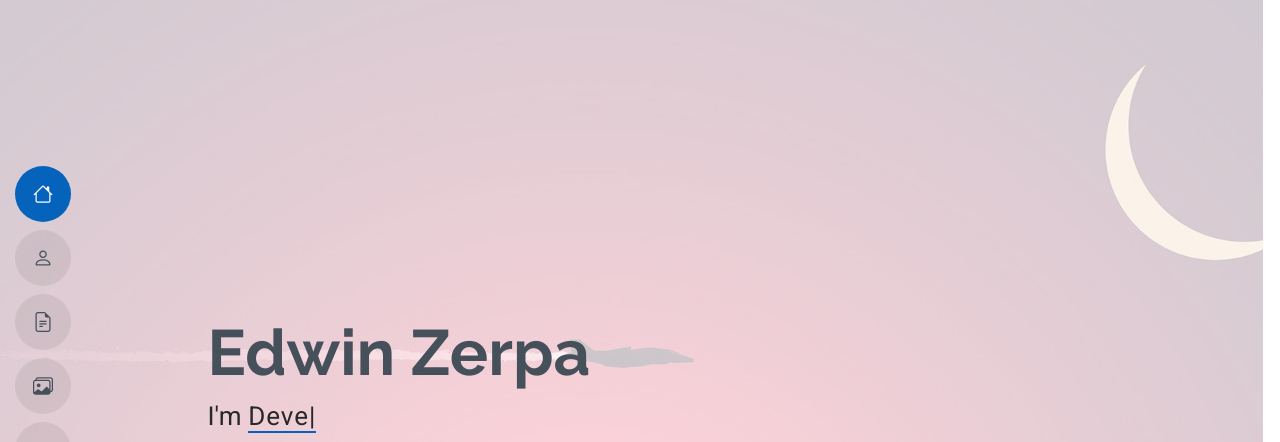
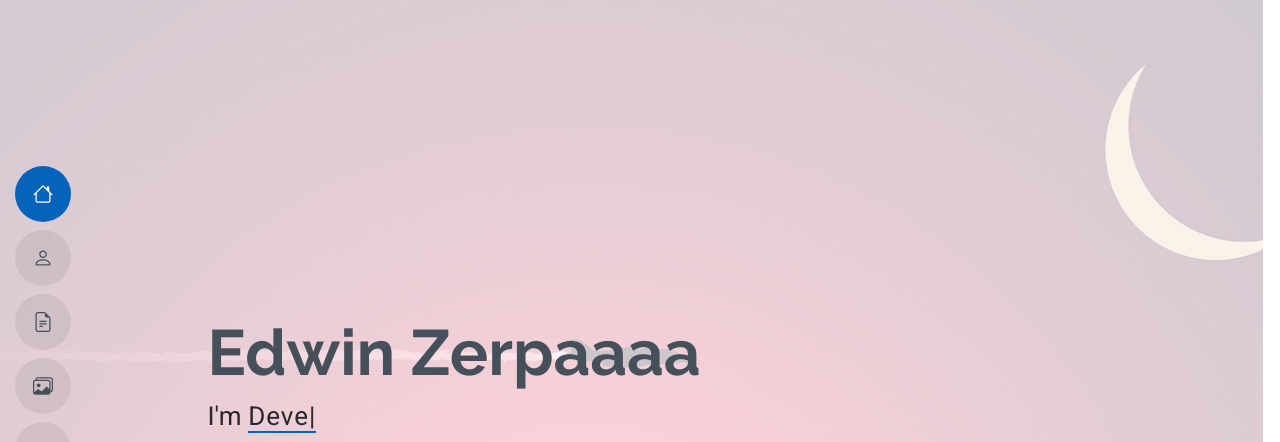
Before and after one commit to sendarapixel/portafolio, a plain HTML site: page index.html in a window 1280 px wide. Shown: the top 442 px of the page. Drawn offline with Linux system fonts and the light colour scheme.

Commit message:
Actualize el nombre

```diff
--- a/index.html
+++ b/index.html
@@ -73,7 +73,7 @@
       <div class="container" data-aos="zoom-out">
         <div class="row justify-content-center">
           <div class="col-lg-9">
-            <h2>Edwin Zerpa</h2>
+            <h2>Edwin Zerpaaaa</h2>
             <p id="iam">I'm <span class="typed" data-typed-items="Designer, Developer, Freelancer"></span></p>
             <div class="social-links">
               <a href="https://www.instagram.com/sendarapixel/"><i class="bi bi-instagram"></i></a>
```
